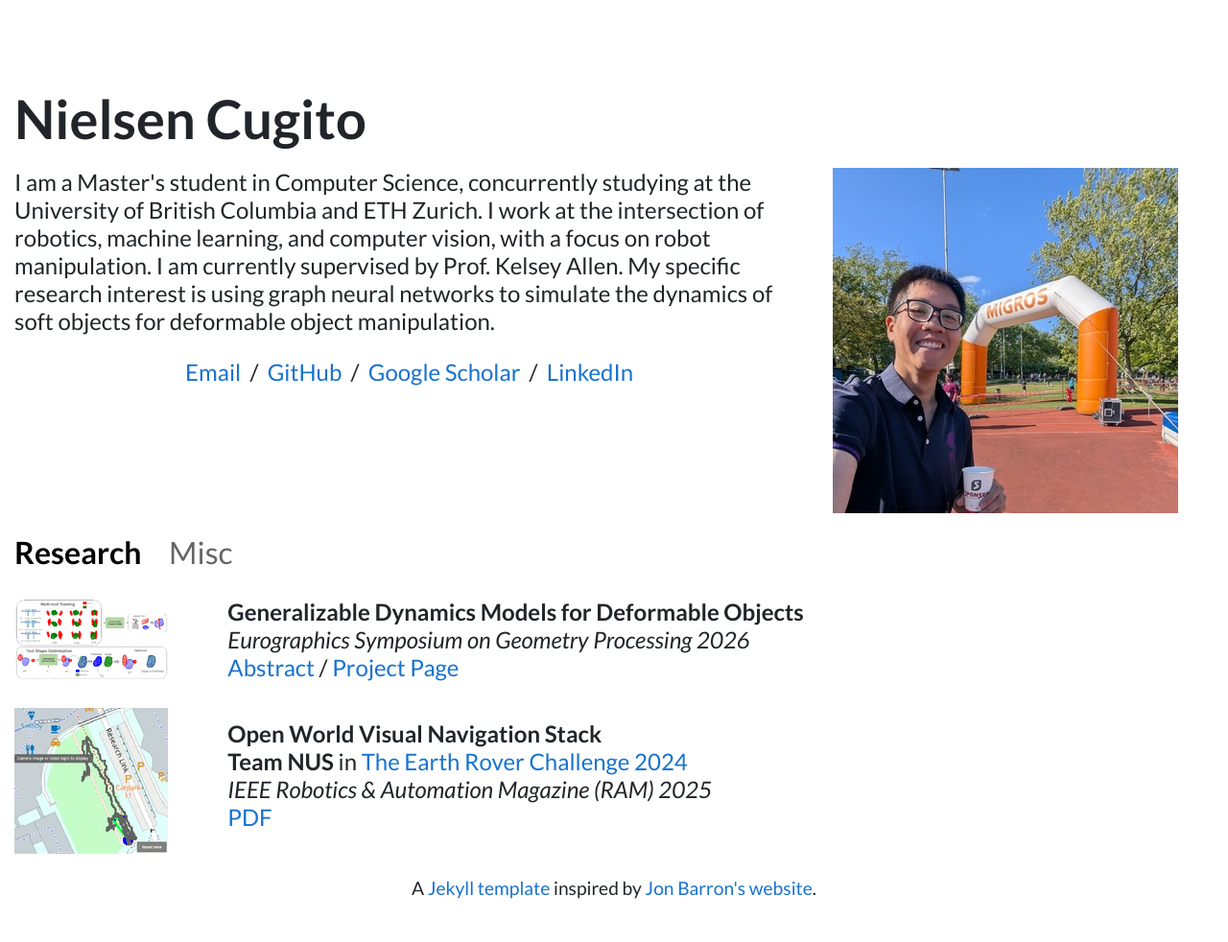
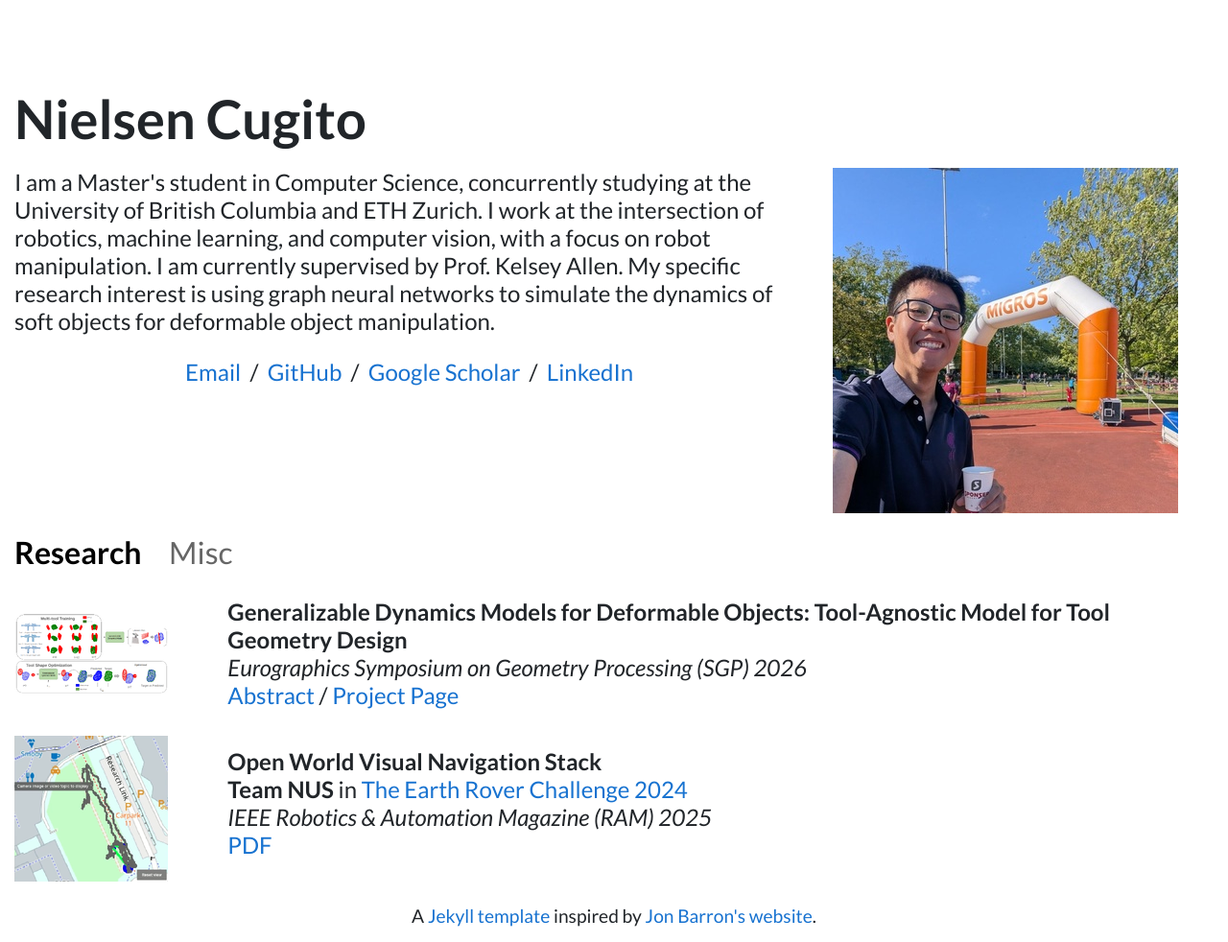
Before and after one commit to Nielsencu/Nielsencu.github.io, a Jekyll site: the page built from index.html, in a window 1280 px wide. Shown: the whole page at 96% size. Built offline with Jekyll 4.4.1, drawn with Linux system fonts in a browser that asks for light colours; before the commit the page ends 953 px from its top, so only the background shows below that.

Commit message:
update page
Signed-off-by: Nielsencu <nielsencugito@gmail.com>

```diff
--- a/publications/_posts/2026-07-01-sgp-2026-poster.markdown
+++ b/publications/_posts/2026-07-01-sgp-2026-poster.markdown
@@ -1,10 +1,10 @@
 ---
-title:  "Generalizable Dynamics Models for Deformable Objects"
+title:  "Generalizable Dynamics Models for Deformable Objects: Tool-Agnostic Model for Tool Geometry Design"
 date:   2026-07-01 09:00:00 +00:00
 image: /publications/images/sgp2026-teaser.png
 author: "Nielsen Cugito"
 authors: "<strong>Nielsen Cugito</strong>, Kelsey R. Allen"
-venue: "Eurographics Symposium on Geometry Processing"
+venue: "Eurographics Symposium on Geometry Processing (SGP)"
 bib: |
   @article{cugito2026generalizable,
     author  = {Cugito, Nielsen and Allen, Kelsey R.},
```
